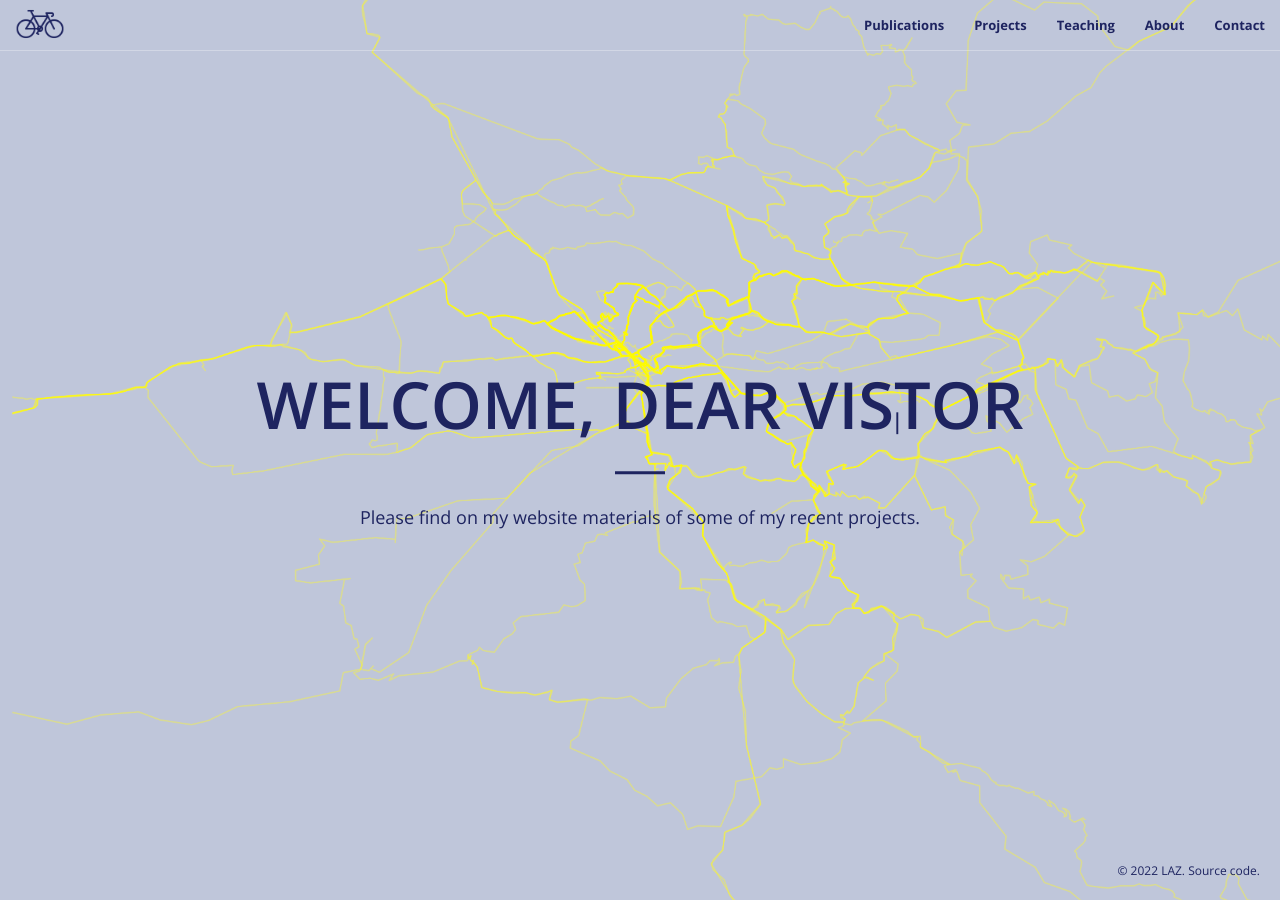
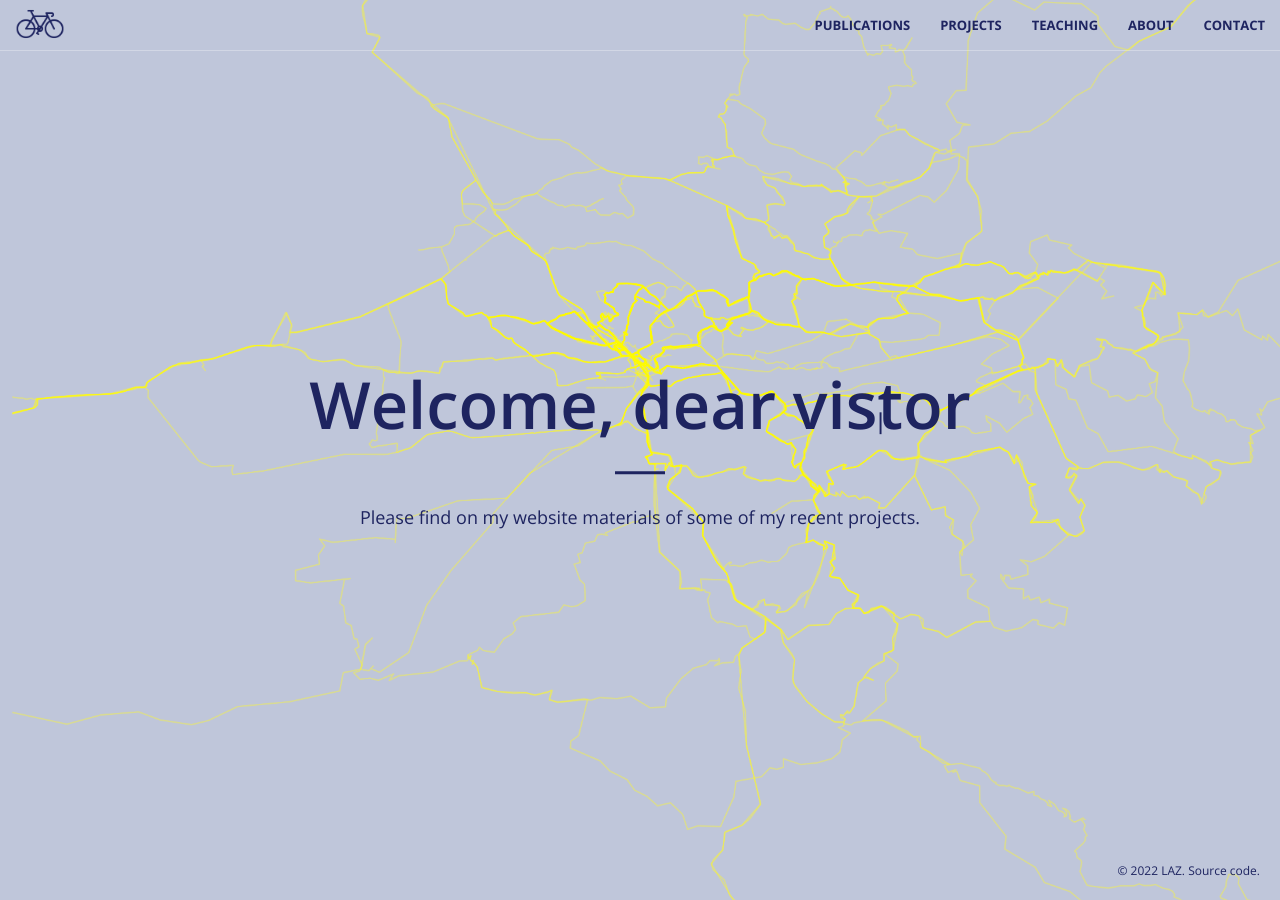
Before and after one commit to luccalino/luccalino.github.io, a Jekyll site: the page built from index.html, in a window 1280 px wide and 900 px high. Built offline with Jekyll 4.4.1, drawn with Linux system fonts in a browser that asks for light colours; nearby versions of some CDN libraries.

```diff
--- a/_sass/_base.scss
+++ b/_sass/_base.scss
@@ -99,7 +99,7 @@
 // Navigation
 
 .navbar-default {
-    background-color: $theme-about; //transparent; //white;
+    background-color: white;
     border-color: rgba($theme-dark, .5);
     @include sans-serif-font;
     @include transition-all;
@@ -107,7 +107,7 @@
         color: $theme-primary;
         @include sans-serif-font;
         font-weight: 700;
-        text-transform: none; //uppercase;
+        text-transform: uppercase;
         &:hover,
         &:focus {
             color: darken($theme-primary, 10%);
@@ -117,7 +117,7 @@
         > li {
             > a,
             > a:focus {
-                text-transform: none; //uppercase;
+                text-transform: uppercase;
                 font-weight: 700;
                 font-size: 13px;
                 color: $theme-dark;
@@ -197,7 +197,7 @@
                 font-weight: 600;
                 font-size: 22px;
                 --ti-cursor-font-size: 22px;
-                text-transform: uppercase;
+                text-transform: none; //uppercase;
                 margin-top: 0;
                 margin-bottom: 0;
                 color: $theme-primary; // white; // added
```
